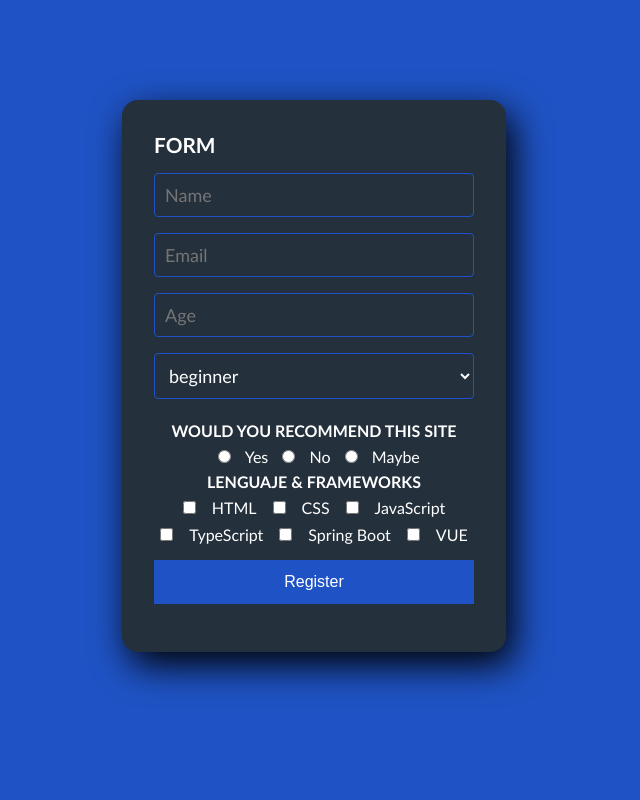
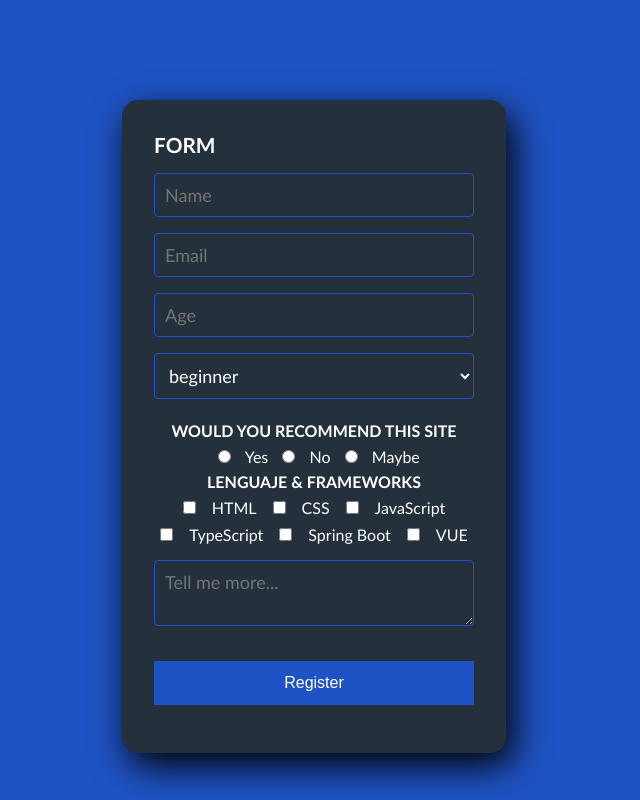
Before and after one commit to BarmanDev/HTML-Forms, a plain HTML site: page index.html in a window 1280 px wide. Shown: the whole page, without its empty margins (326-966 px from the left). Drawn offline with Linux system fonts and the light colour scheme.

Commit message:
form finish

```diff
--- a/index.html
+++ b/index.html
@@ -38,6 +38,9 @@
             <input type="checkbox" name="languages" value="vue"> <span>VUE</span>
           </div>
         </div>
+        <div class="tell-more">
+          <textarea class="controls" name="message" placeholder="Tell me more..."></textarea>
+        </div>
         <input class="botons" type="submit" value="Register">
 </form>
   </section>
--- a/src/assets/css/form-style.css
+++ b/src/assets/css/form-style.css
@@ -76,3 +76,9 @@
     justify-content: center;
     gap: 1rem;
   }
+
+
+  .tell-more{
+
+    margin-top: 1rem;
+  }
```
